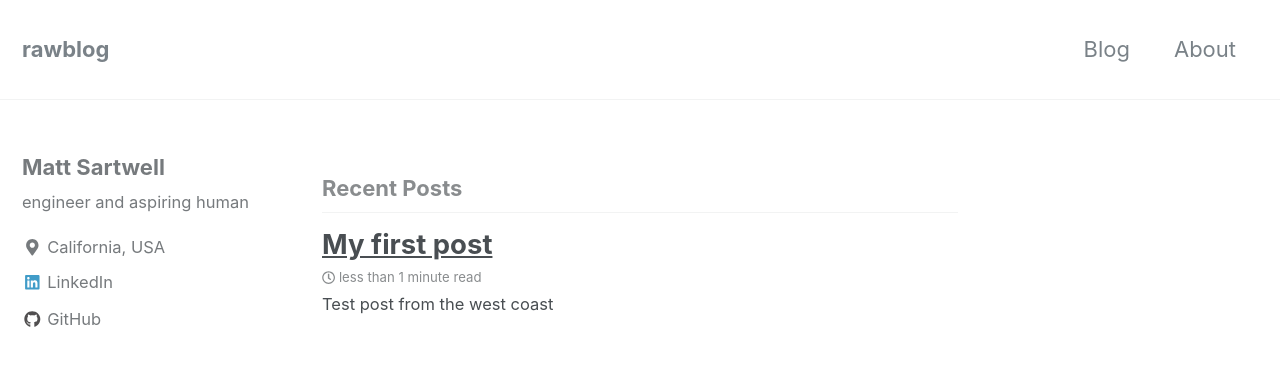
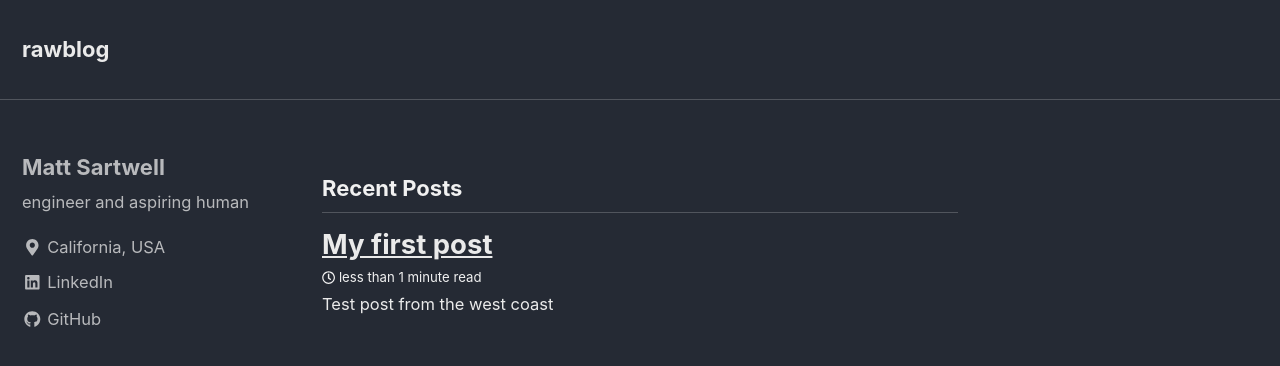
Before and after one commit to mesartwell/sartwell.me, a Jekyll site: the page built from index.html, in a window 1280 px wide and 900 px high. Shown: the top 366 px of the window. Built offline with Jekyll 4.4.1, drawn with Linux system fonts in a browser that asks for light colours; nearby versions of some CDN libraries; the list of posts is cut into pages by our own code.

Commit message:
more groundwork

```diff
--- a/_config.yml
+++ b/_config.yml
@@ -5,7 +5,7 @@
 # For technical reasons, this file is *NOT* reloaded automatically when you use
 # `jekyll serve`. If you change this file, please restart the server process.
 
-minimal_mistakes_skin    : "default" # "air", "aqua", "contrast", "dark", "dirt", "neon", "mint", "plum", "sunrise"
+minimal_mistakes_skin    : "dark" # "air", "aqua", "contrast", "dark", "dirt", "neon", "mint", "plum", "sunrise"
 
 # Site Settings
 locale                   : "en-US"
@@ -22,14 +22,14 @@ words_per_minute         : 200
 comments:
   provider               : # false (default), "disqus", "discourse", "facebook", "google-plus", "staticman", "staticman_v2" "custom"
   disqus:
-    shortname            : # https://help.disqus.com/customer/portal/articles/466208-what-s-a-shortname-
+    shortname            : "sartwell-me" # https://help.disqus.com/customer/portal/articles/466208-what-s-a-shortname-
   discourse:
     server               : # https://meta.discourse.org/t/embedding-discourse-comments-via-javascript/31963 , e.g.: meta.discourse.org
   facebook:
     # https://developers.facebook.com/docs/plugins/comments
     appid                :
     num_posts            : # 5 (default)
-    colorscheme          : "dark" # "light" (default), "dark"
+    colorscheme          : "light" # "light" (default), "dark"
 staticman:
   allowedFields          : # ['name', 'email', 'url', 'message']
   branch                 : # "master"
```
Also changed, not shown: _data/navigation.yml (+12 -10 lines).
